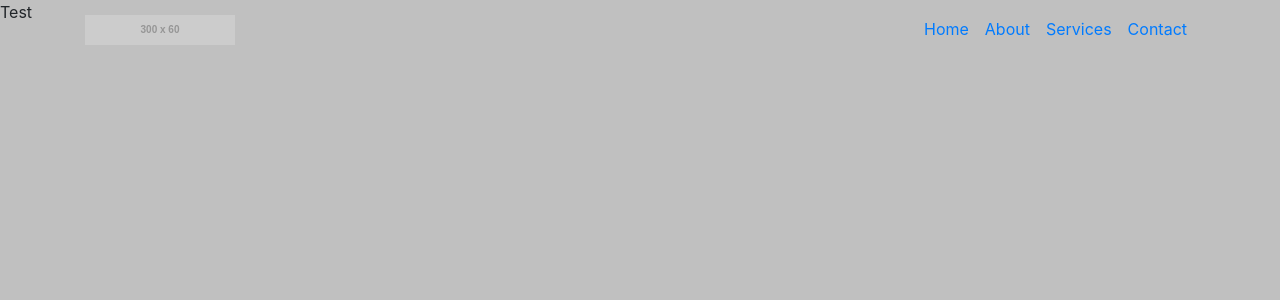
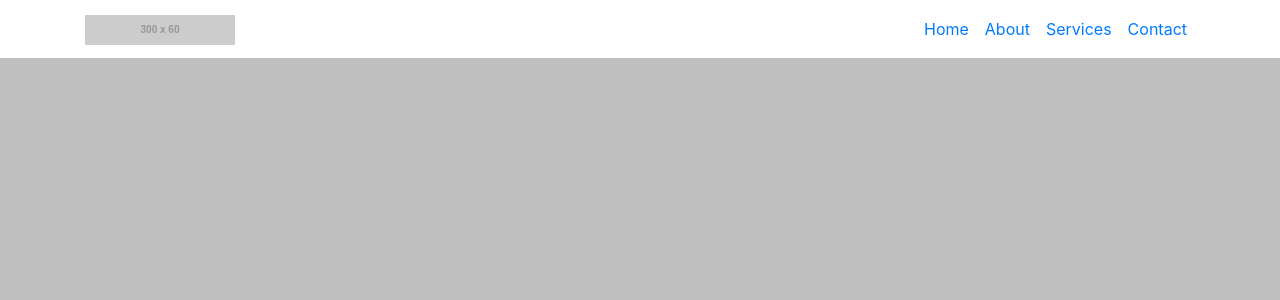
Before and after one commit to LevZaplatin/testproject, a Django app: page / in a window 1280 px wide. Shown: the top 300 px of the page. Run offline with Django 3.2, Linux system fonts and the light colour scheme; grey boxes labelled with a size stand in for pictures from a placeholder-image service; some libraries are stand-ins or nearby versions.

Commit message:
Update navbar.html

```diff
--- a/mainApp/templates/includes/navbar.html
+++ b/mainApp/templates/includes/navbar.html
@@ -1,6 +1,6 @@
 {% block content %}
     <!-- Navigation -->
-    <nav class="navbar navbar-expand-lg navbar-default fixed-top">
+    <nav class="navbar navbar-expand-lg navbar-default bg-white fixed-top">
       <div class="container">
         <a class="navbar-brand" href="#">
           <img src="http://placehold.it/300x60?text=Logo" width="150" height="30" alt="">
```
